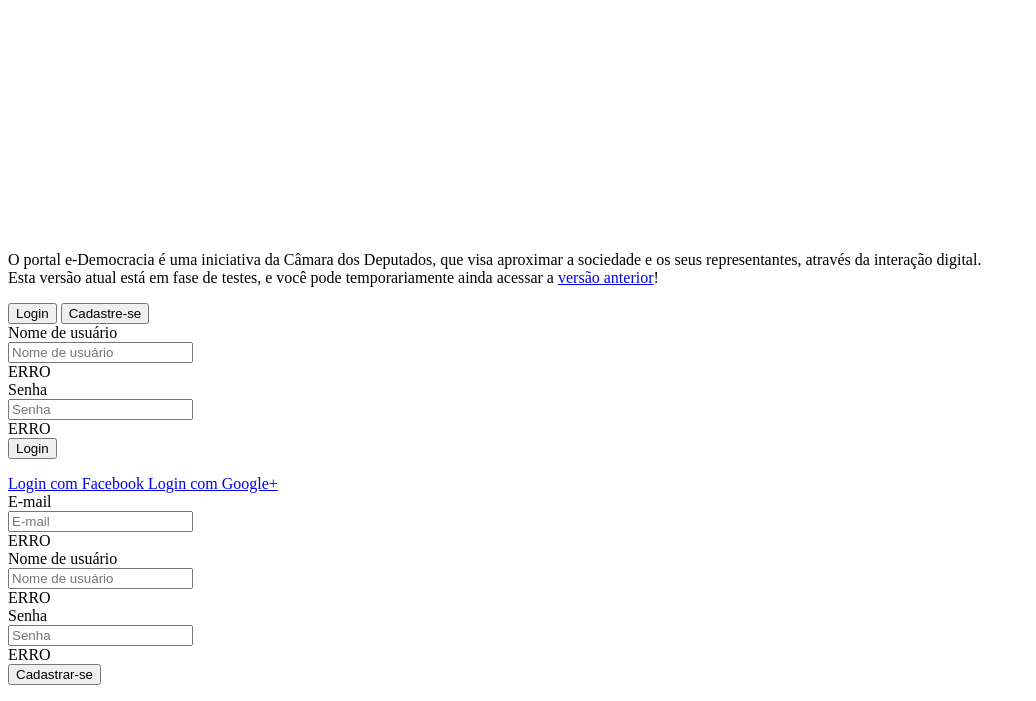
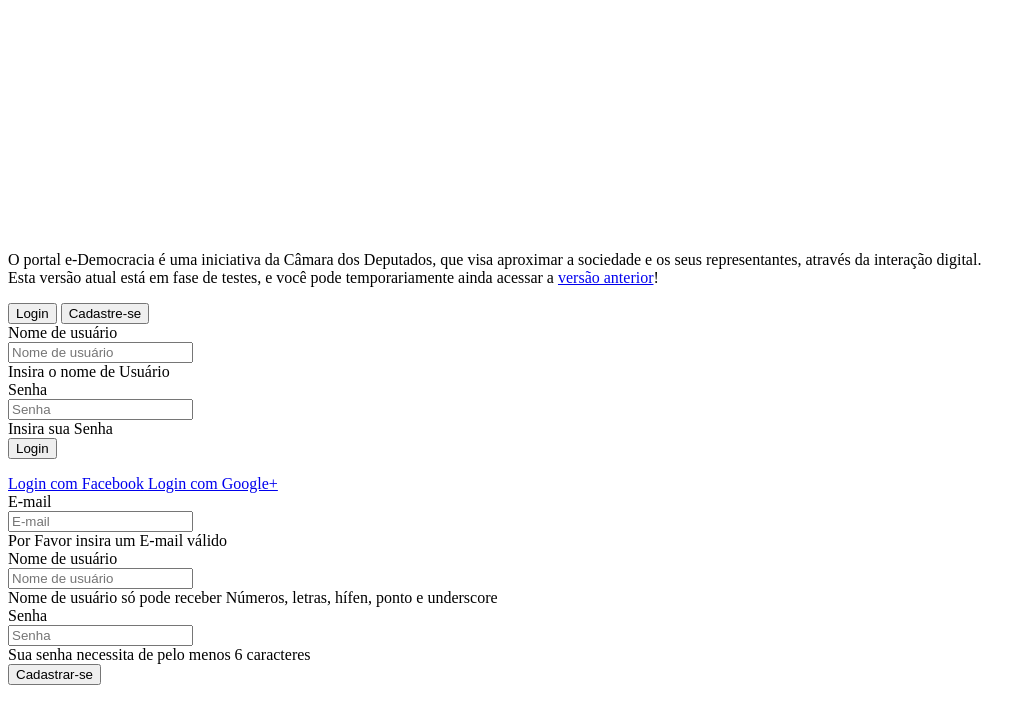
Before and after one commit to labhackercd/colab-edemocracia-plugin, a Django app: template src/colab_edemocracia/templates/login.html in a window 1280 px wide. Shown: the part 459-1160 px from the top of the page, without its empty margins (0-1036 px from the left). Run offline with Django 3.2, Linux system fonts and the light colour scheme; the template is opened without the code that fills it, so the values that code supplies are empty; some libraries are stand-ins or nearby versions.

Commit message:
Adjust login form error messages

```diff
--- a/src/colab_edemocracia/templates/login.html
+++ b/src/colab_edemocracia/templates/login.html
@@ -37,7 +37,7 @@
                   <input class="login-box__input input input-group-field" type="text" id="id_username" name="username" placeholder="Nome de usuário" required/>
 
                   <div class="login-box__error form-error">
-                    <span class="login-box__error-message">ERRO</span>
+                    <span class="login-box__error-message">Insira o nome de Usuário</span>
                     <i class="login-box__error-icon icon icon-e-arrow-circle-left"></i>
                   </div>
 
@@ -51,7 +51,7 @@
                   <input class="login-box__input input input-group-field" type="password" id="id_password" name="password" placeholder="Senha" required/>
 
                   <div class="login-box__error form-error">
-                    <span class="login-box__error-message">ERRO</span>
+                    <span class="login-box__error-message">Insira sua Senha</span>
                     <i class="login-box__error-icon icon icon-e-arrow-circle-left"></i>
                   </div>
 
@@ -85,10 +85,10 @@
                 <span class="show-for-sr">E-mail</span>
                 <div class="login-box__input-container">
 
-                  <input class="login-box__input input input-group-field" type="text" id="id_email" name="email" placeholder="E-mail" required/>
+                  <input class="login-box__input input input-group-field" type="email" id="id_email" name="email" placeholder="E-mail" required/>
 
                   <div class="login-box__error form-error">
-                    <span class="login-box__error-message">ERRO</span>
+                    <span class="login-box__error-message">Por Favor insira um E-mail válido</span>
                     <i class="login-box__error-icon icon icon-e-arrow-circle-left"></i>
                   </div>
 
@@ -100,10 +100,10 @@
                 <span class="show-for-sr">Nome de usuário</span>
                 <div class="login-box__input-container">
 
-                  <input class="login-box__input input input-group-field" type="text" id="id_username" name="username" placeholder="Nome de usuário" pattern="^[a-zA-Z][a-zA-Z0-9-_\.]{1,20}$"required/>
+                  <input class="login-box__input input input-group-field" type="text" id="id_username" name="username" placeholder="Nome de usuário" pattern="^[a-zA-Z][a-zA-Z0-9-_\.]{2,20}$"required/>
 
                   <div class="login-box__error form-error">
-                    <span class="login-box__error-message">ERRO</span>
+                    <span class="login-box__error-message">Nome de usuário só pode receber Números, letras, hífen, ponto e underscore</span>
                     <i class="login-box__error-icon icon icon-e-arrow-circle-left"></i>
                   </div>
 
@@ -115,10 +115,10 @@
                 <span class="show-for-sr">Senha</span>
                 <div class="login-box__input-container">
 
-                  <input class="login-box__input input input-group-field" type="password" id="id_password" name="password" placeholder="Senha" pattern="(?=^.{8,}$)((?=.*\d)|(?=.*\W+))(?![.\n])(?=.*[A-Z])(?=.*[a-z]).*$" required/>
+                  <input class="login-box__input input input-group-field" type="password" id="id_password" name="password" placeholder="Senha" pattern="{5,255}$" required/>
 
                   <div class="login-box__error form-error">
-                    <span class="login-box__error-message">ERRO</span>
+                    <span class="login-box__error-message">Sua senha necessita de pelo menos 6 caracteres</span>
                     <i class="login-box__error-icon icon icon-e-arrow-circle-left"></i>
                   </div>
 
```
